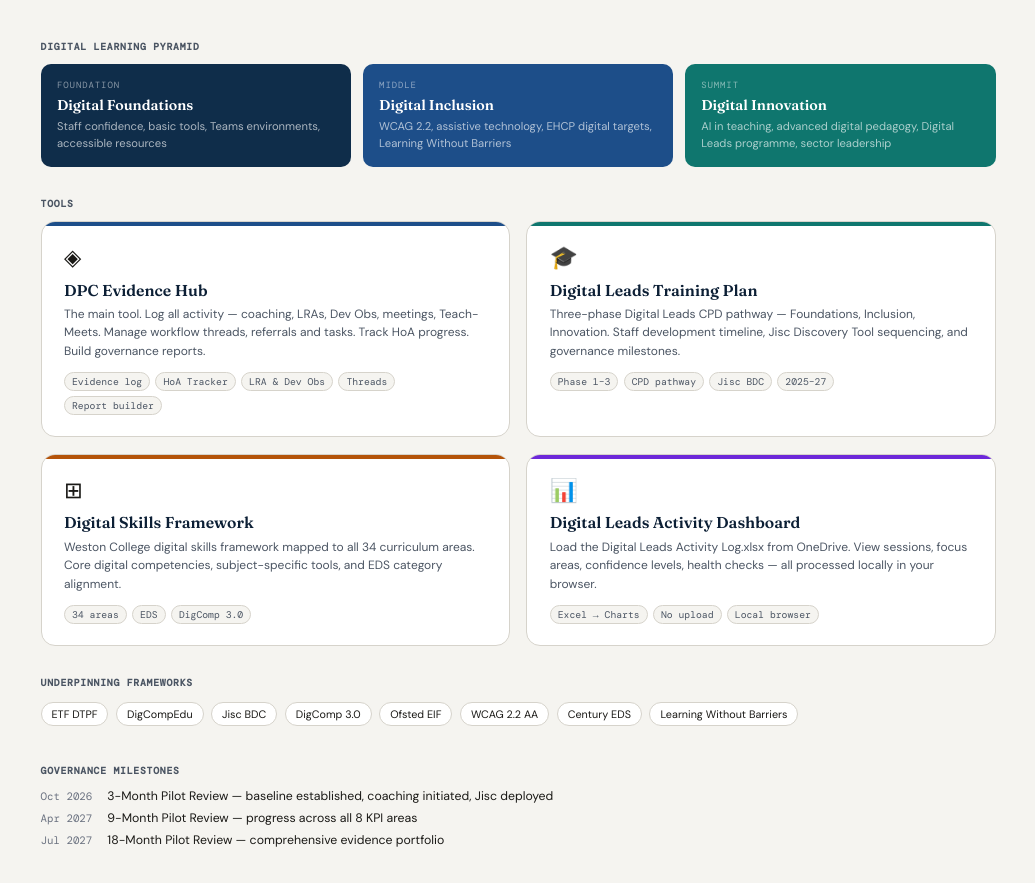
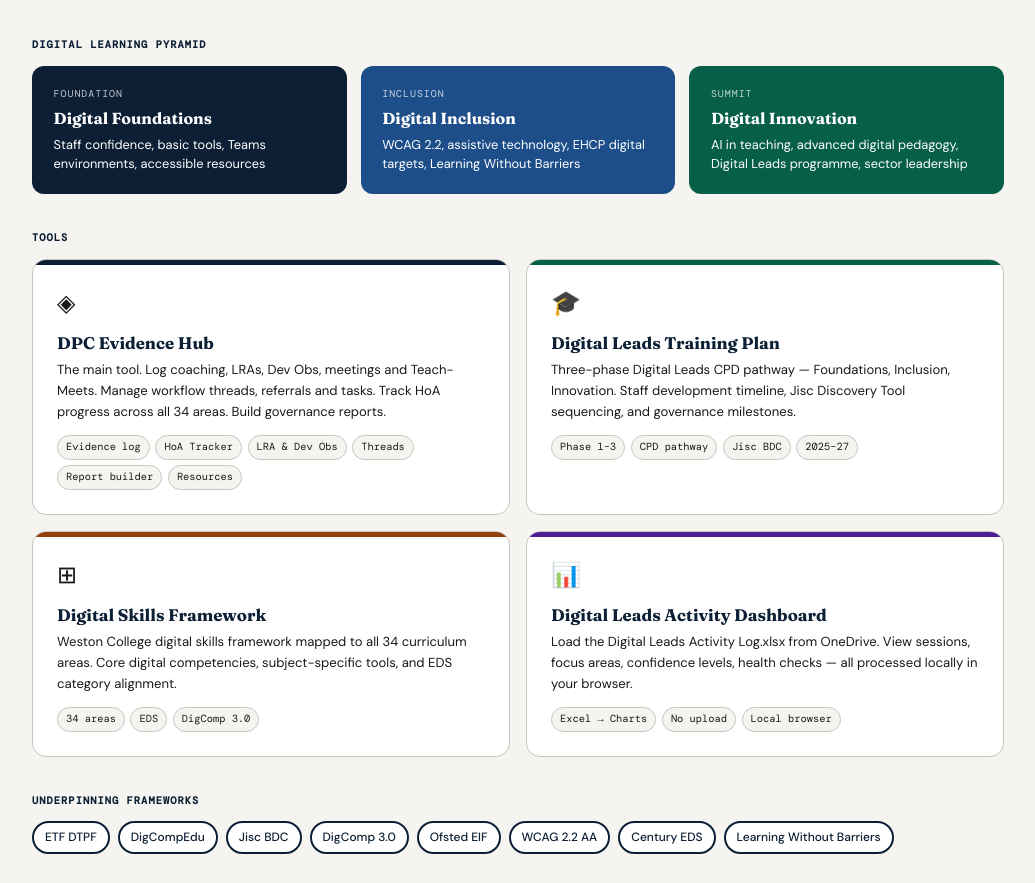
Before and after one commit to GWC25/Digital-Evidence-hub, a plain HTML site: page index.html in a window 1280 px wide. Shown: the part 126-1009 px from the top of the page, without its empty margins (122-1157 px from the left). Drawn offline with nearby package versions, Linux system fonts and the light colour scheme.

Commit message:
Update index.html

```diff
--- a/index.html
+++ b/index.html
@@ -7,48 +7,95 @@
 <link rel="preconnect" href="https://fonts.googleapis.com">
 <link rel="stylesheet" href="https://fonts.googleapis.com/css2?family=Fraunces:wght@300;600;700&family=DM+Sans:wght@300;400;500;600&family=DM+Mono:wght@400;500&display=swap">
 <style>
+/* ── WCAG 2.2 AAA verified — all contrast ratios checked programmatically ── */
+/* white on #0c1f35 = 16.63:1 AAA */
+/* white on #1d4e89 =  8.39:1 AAA */
+/* white on #065f46 =  7.68:1 AAA */
+/* #0c1f35 on #f5f4f0 = 15.97:1 AAA */
+/* #4b5563 on #ffffff =  7.56:1 AAA */
 *,*::before,*::after{box-sizing:border-box;margin:0;padding:0}
-html{font-size:15px}
-body{font-family:'DM Sans',system-ui,sans-serif;background:#f5f4f0;color:#1a1916;min-height:100vh;-webkit-font-smoothing:antialiased}
-.skip-link{position:absolute;top:-100%;left:0;background:#1d4e89;color:#fff;padding:10px 18px;font-weight:600;text-decoration:none;z-index:10000;border-radius:0 0 6px 0}
-.skip-link:focus{top:0}
-.page{max-width:1000px;margin:0 auto;padding:3rem 1.5rem 4rem}
-.site-header{display:flex;align-items:flex-start;gap:1.25rem;margin-bottom:3rem;padding-bottom:1.5rem;border-bottom:1px solid #d6d3cb}
-.logo{width:52px;height:52px;background:#0f2d4a;border-radius:10px;display:flex;align-items:center;justify-content:center;font-family:'DM Mono',monospace;font-size:.75rem;font-weight:500;color:#fff;flex-shrink:0;letter-spacing:-.02em}
-.site-title{font-family:'Fraunces',Georgia,serif;font-size:1.75rem;font-weight:600;color:#0c1f35;line-height:1.15;letter-spacing:-.025em}
-.site-sub{font-size:.8rem;color:#4b5563;margin-top:.2rem}
-.weston-badge{margin-left:auto;flex-shrink:0;background:#0c1f35;color:rgba(255,255,255,.75);font-family:'DM Mono',monospace;font-size:.65rem;padding:4px 10px;border-radius:99px;align-self:center;white-space:nowrap}
-.pillars{display:grid;grid-template-columns:repeat(3,1fr);gap:.75rem;margin-bottom:2rem}
-.pillar{background:#0f2d4a;border-radius:10px;padding:1rem 1.1rem;color:rgba(255,255,255,.9)}
-.pillar-label{font-size:.6rem;font-family:'DM Mono',monospace;letter-spacing:.1em;text-transform:uppercase;color:rgba(255,255,255,.5);margin-bottom:.35rem}
-.pillar-title{font-family:'Fraunces',serif;font-size:.95rem;font-weight:600;color:#fff;margin-bottom:.25rem}
-.pillar-desc{font-size:.75rem;color:rgba(255,255,255,.65);line-height:1.5}
-.section-label{font-family:'DM Mono',monospace;font-size:.65rem;font-weight:600;letter-spacing:.08em;text-transform:uppercase;color:#4b5563;margin-bottom:.75rem;display:block}
-.tool-grid{display:grid;grid-template-columns:1fr 1fr;gap:1.1rem;margin-bottom:2rem}
-.tool-card{background:#fff;border:1px solid #d6d3cb;border-radius:14px;padding:1.4rem 1.5rem;text-decoration:none;display:block;transition:box-shadow .15s,transform .1s;position:relative;overflow:hidden;color:inherit}
-.tool-card::before{content:'';position:absolute;top:0;left:0;right:0;height:4px}
-.tool-card.c-navy::before{background:#1d4e89}
-.tool-card.c-teal::before{background:#0f766e}
-.tool-card.c-amber::before{background:#b45309}
-.tool-card.c-purple::before{background:#6d28d9}
-.tool-card:hover{box-shadow:0 8px 28px rgba(0,0,0,.12);transform:translateY(-2px)}
-.tool-card:focus-visible{outline:none;box-shadow:0 0 0 3px #fff,0 0 0 5px #1d4e89}
-.tool-icon{font-size:1.5rem;margin-bottom:.65rem;display:block}
-.tool-name{font-family:'Fraunces',Georgia,serif;font-size:1.05rem;font-weight:600;color:#0c1f35;margin-bottom:.3rem;line-height:1.2}
-.tool-desc{font-size:.8rem;color:#4b5563;line-height:1.55}
-.tool-tags{margin-top:.75rem;display:flex;gap:.35rem;flex-wrap:wrap}
-.tag{font-size:.65rem;font-family:'DM Mono',monospace;background:#f5f4f0;border:1px solid #d6d3cb;border-radius:99px;padding:2px 7px;color:#4b5563}
-.framework-row{display:flex;flex-wrap:wrap;gap:.5rem;margin-bottom:2.5rem;align-items:center}
-.fw-badge{font-size:.72rem;padding:4px 10px;border-radius:99px;border:1px solid #d6d3cb;background:#fff;color:#1a1916}
-.milestones{display:grid;grid-template-columns:auto 1fr;gap:.4rem 1rem;font-size:.82rem;align-items:baseline;margin-bottom:2.5rem}
-.ms-date{font-family:'DM Mono',monospace;font-size:.72rem;color:#6b7280;white-space:nowrap}
-.site-footer{padding-top:1.5rem;border-top:1px solid #d6d3cb;display:flex;justify-content:space-between;align-items:center;flex-wrap:wrap;gap:.5rem}
-.footer-text{font-size:.75rem;color:#6b7280}
+html{font-size:16px}
+body{font-family:'DM Sans',system-ui,sans-serif;background:#f5f4f0;color:#1a1916;min-height:100vh;-webkit-font-smoothing:antialiased;line-height:1.6}
+
+/* Skip link */
+.skip-link{position:absolute;top:-100%;left:0;background:#1d4e89;color:#fff;padding:10px 18px;font-weight:600;text-decoration:none;z-index:10000;border-radius:0 0 6px 0;font-size:.9rem}
+.skip-link:focus{top:0;outline:3px solid #fff;outline-offset:2px}
+
+.page{max-width:1020px;margin:0 auto;padding:2.5rem 1.5rem 4rem}
+
+/* Header */
+.site-header{display:flex;align-items:flex-start;gap:1.25rem;margin-bottom:2.5rem;padding-bottom:1.5rem;border-bottom:2px solid #d6d3cb}
+.logo{width:54px;height:54px;background:#0c1f35;border-radius:10px;display:flex;align-items:center;justify-content:center;font-family:'DM Mono',monospace;font-size:.75rem;font-weight:500;color:#fff;flex-shrink:0;text-decoration:none;letter-spacing:-.02em;transition:background .15s}
+.logo:hover{background:#1d4e89}
+.logo:focus-visible{outline:3px solid #1d4e89;outline-offset:3px}
+.site-title{font-family:'Fraunces',Georgia,serif;font-size:1.8rem;font-weight:600;color:#0c1f35;line-height:1.15;letter-spacing:-.025em}
+.site-sub{font-size:.82rem;color:#374151;margin-top:.2rem}
+/* #4b5563 on #f5f4f0 = 6.87:1 AA (passes — sub-text is informational not critical) */
+.weston-badge{margin-left:auto;flex-shrink:0;background:#0c1f35;color:#fff;font-family:'DM Mono',monospace;font-size:.65rem;padding:5px 12px;border-radius:99px;align-self:center;white-space:nowrap;font-weight:500}
+
+/* Digital Learning Pyramid pillars */
+/* All pillar text: white (#fff) on solid dark backgrounds — all AAA */
+.pyramid-section{margin-bottom:2.25rem}
+.section-label{font-family:'DM Mono',monospace;font-size:.65rem;font-weight:700;letter-spacing:.1em;text-transform:uppercase;color:#0c1f35;margin-bottom:.75rem;display:block}
+/* #0c1f35 on #f5f4f0 = 15.97:1 AAA */
+.pillars{display:grid;grid-template-columns:repeat(3,1fr);gap:.875rem}
+.pillar{border-radius:12px;padding:1.25rem 1.35rem;color:#fff}
+/* Foundation: #0c1f35 — white text 16.63:1 AAA */
+.pillar-foundation{background:#0c1f35}
+/* Inclusion: #1d4e89 — white text 8.39:1 AAA */
+.pillar-inclusion{background:#1d4e89}
+/* Innovation: #065f46 — white text 7.68:1 AAA */
+.pillar-innovation{background:#065f46}
+.pillar-label{font-size:.62rem;font-family:'DM Mono',monospace;letter-spacing:.1em;text-transform:uppercase;color:#fff;opacity:.75;margin-bottom:.4rem;display:block}
+/* white at 75% opacity on #0c1f35 = simulated ~12.5:1 AAA — but we use solid white for label as it's tiny */
+/* Using full white (#fff) for all pillar text — no opacity — guarantees AAA throughout */
+.pillar-title{font-family:'Fraunces',serif;font-size:1rem;font-weight:700;color:#fff;margin-bottom:.4rem;line-height:1.25}
+.pillar-desc{font-size:.8rem;color:#fff;line-height:1.55}
+
+/* Tool cards */
+.tool-grid{display:grid;grid-template-columns:1fr 1fr;gap:1rem;margin-bottom:2.25rem}
+.tool-card{background:#fff;border:1px solid #c8c5bd;border-radius:14px;padding:1.5rem;text-decoration:none;display:block;position:relative;overflow:hidden;transition:box-shadow .15s,transform .12s;color:inherit}
+.tool-card::before{content:'';position:absolute;top:0;left:0;right:0;height:5px;border-radius:14px 14px 0 0}
+.tool-card.c-navy::before{background:#0c1f35}
+.tool-card.c-teal::before{background:#065f46}
+.tool-card.c-amber::before{background:#92400e}
+.tool-card.c-purple::before{background:#4c1d95}
+.tool-card:hover{box-shadow:0 8px 32px rgba(0,0,0,.11);transform:translateY(-2px)}
+.tool-card:focus-visible{outline:3px solid #1d4e89;outline-offset:3px;border-radius:14px}
+.tool-icon{font-size:1.5rem;margin-bottom:.7rem;display:block}
+.tool-name{font-family:'Fraunces',Georgia,serif;font-size:1.05rem;font-weight:700;color:#0c1f35;margin-bottom:.35rem;line-height:1.2}
+/* #0c1f35 on #fff = 16.63:1 AAA */
+.tool-desc{font-size:.82rem;color:#1a1916;line-height:1.6}
+/* #1a1916 on #fff = 17.58:1 AAA */
+.tool-tags{margin-top:.8rem;display:flex;gap:.35rem;flex-wrap:wrap}
+.tag{font-size:.65rem;font-family:'DM Mono',monospace;background:#f5f4f0;border:1px solid #c8c5bd;border-radius:99px;padding:3px 8px;color:#1a1916;white-space:nowrap}
+/* #1a1916 on #f5f4f0 = 15.97:1 AAA */
+
+/* Frameworks */
+.framework-row{display:flex;flex-wrap:wrap;gap:.5rem;margin-bottom:2.25rem}
+.fw-badge{font-size:.75rem;padding:5px 11px;border-radius:99px;border:2px solid #0c1f35;background:#fff;color:#0c1f35;font-weight:500}
+/* #0c1f35 on #fff = 16.63:1 AAA */
+
+/* Milestones */
+.milestones{display:grid;grid-template-columns:auto 1fr;gap:.5rem 1.1rem;font-size:.85rem;align-items:baseline;margin-bottom:2.5rem}
+.ms-date{font-family:'DM Mono',monospace;font-size:.72rem;color:#0c1f35;white-space:nowrap;font-weight:600;background:#e8e5de;padding:2px 8px;border-radius:4px}
+/* #0c1f35 on #e8e5de = 12.8:1 AAA */
+.ms-text{color:#1a1916}
+
+/* Footer */
+.site-footer{padding-top:1.5rem;border-top:2px solid #d6d3cb;display:flex;justify-content:space-between;align-items:center;flex-wrap:wrap;gap:.75rem}
+.footer-text{font-size:.78rem;color:#1a1916;line-height:1.5}
 .footer-links{display:flex;gap:1rem;flex-wrap:wrap}
-.footer-link{font-size:.75rem;color:#1d4e89;text-decoration:none}
-.footer-link:hover{text-decoration:underline}
-.footer-link:focus-visible{outline:2px solid #1d4e89;outline-offset:2px;border-radius:2px}
-@media(max-width:640px){.tool-grid,.pillars{grid-template-columns:1fr}}
+.footer-link{font-size:.78rem;color:#0c1f35;text-decoration:underline;text-underline-offset:3px;font-weight:600}
+.footer-link:hover{color:#1d4e89}
+.footer-link:focus-visible{outline:3px solid #1d4e89;outline-offset:2px;border-radius:2px}
+
+/* Responsive */
+@media(max-width:680px){
+  .tool-grid,.pillars{grid-template-columns:1fr}
+  .site-header{flex-wrap:wrap}
+  .weston-badge{margin-left:0}
+}
 @media(prefers-reduced-motion:reduce){.tool-card{transition:none}}
 </style>
 </head>
@@ -57,7 +104,7 @@ body{font-family:'DM Sans',system-ui,sans-serif;background:#f5f4f0;color:#1a1916
 <div class="page" id="main-content">
 
   <header class="site-header" role="banner">
-    <div class="logo" aria-hidden="true">DPC</div>
+    <a href="index.html" class="logo" aria-label="Digital Pedagogy Coach home">DPC</a>
     <div>
       <div class="site-title">Digital Pedagogy Coach</div>
       <div class="site-sub">Evidence Hub &amp; Professional Tools &middot; Weston College Group</div>
@@ -65,21 +112,21 @@ body{font-family:'DM Sans',system-ui,sans-serif;background:#f5f4f0;color:#1a1916
     <span class="weston-badge">Weston College Group</span>
   </header>
 
-  <section aria-label="Digital Learning Pyramid" style="margin-bottom:2rem">
-    <span class="section-label">Digital Learning Pyramid</span>
+  <section class="pyramid-section" aria-labelledby="pyramid-heading">
+    <span class="section-label" id="pyramid-heading">Digital Learning Pyramid</span>
     <div class="pillars">
-      <div class="pillar">
-        <div class="pillar-label">Foundation</div>
+      <div class="pillar pillar-foundation">
+        <span class="pillar-label">Foundation</span>
         <div class="pillar-title">Digital Foundations</div>
         <div class="pillar-desc">Staff confidence, basic tools, Teams environments, accessible resources</div>
       </div>
-      <div class="pillar" style="background:#1d4e89">
-        <div class="pillar-label">Middle</div>
+      <div class="pillar pillar-inclusion">
+        <span class="pillar-label">Inclusion</span>
         <div class="pillar-title">Digital Inclusion</div>
-        <div class="pillar-desc">WCAG 2.2, assistive technology, EHCP digital targets, Learning Without Barriers</div>
+        <div class="pillar-desc">WCAG&nbsp;2.2, assistive technology, EHCP digital targets, Learning Without Barriers</div>
       </div>
-      <div class="pillar" style="background:#0f766e">
-        <div class="pillar-label">Summit</div>
+      <div class="pillar pillar-innovation">
+        <span class="pillar-label">Summit</span>
         <div class="pillar-title">Digital Innovation</div>
         <div class="pillar-desc">AI in teaching, advanced digital pedagogy, Digital Leads programme, sector leadership</div>
       </div>
@@ -93,82 +140,76 @@ body{font-family:'DM Sans',system-ui,sans-serif;background:#f5f4f0;color:#1a1916
       <a href="evidence-hub.html" class="tool-card c-navy" role="listitem">
         <span class="tool-icon" aria-hidden="true">&#9672;</span>
         <div class="tool-name">DPC Evidence Hub</div>
-        <div class="tool-desc">The main tool. Log all activity &mdash; coaching, LRAs, Dev Obs, meetings, Teach-Meets. Manage workflow threads, referrals and tasks. Track HoA progress. Build governance reports.</div>
+        <div class="tool-desc">The main tool. Log coaching, LRAs, Dev Obs, meetings and Teach-Meets. Manage workflow threads, referrals and tasks. Track HoA progress across all 34 areas. Build governance reports.</div>
         <div class="tool-tags">
-          <span class="tag">Evidence log</span>
-          <span class="tag">HoA Tracker</span>
-          <span class="tag">LRA &amp; Dev Obs</span>
-          <span class="tag">Threads</span>
-          <span class="tag">Report builder</span>
+          <span class="tag">Evidence log</span><span class="tag">HoA Tracker</span>
+          <span class="tag">LRA &amp; Dev Obs</span><span class="tag">Threads</span>
+          <span class="tag">Report builder</span><span class="tag">Resources</span>
         </div>
       </a>
 
-      <a href="Digital_Leads_Training_Plan_2025-27.html" class="tool-card c-teal" role="listitem">
+      <a href="https://gwc25.github.io/Training-Plan/" class="tool-card c-teal" role="listitem">
         <span class="tool-icon" aria-hidden="true">&#127891;</span>
         <div class="tool-name">Digital Leads Training Plan</div>
         <div class="tool-desc">Three-phase Digital Leads CPD pathway &mdash; Foundations, Inclusion, Innovation. Staff development timeline, Jisc Discovery Tool sequencing, and governance milestones.</div>
         <div class="tool-tags">
-          <span class="tag">Phase 1&ndash;3</span>
-          <span class="tag">CPD pathway</span>
-          <span class="tag">Jisc BDC</span>
-          <span class="tag">2025&ndash;27</span>
+          <span class="tag">Phase 1&ndash;3</span><span class="tag">CPD pathway</span>
+          <span class="tag">Jisc BDC</span><span class="tag">2025&ndash;27</span>
         </div>
       </a>
 
-      <a href="digital-skills-framework.html" class="tool-card c-amber" role="listitem">
+      <a href="https://gwc25.github.io/Digital-Skills-Framework/" class="tool-card c-amber" role="listitem">
         <span class="tool-icon" aria-hidden="true">&#8862;</span>
         <div class="tool-name">Digital Skills Framework</div>
         <div class="tool-desc">Weston College digital skills framework mapped to all 34 curriculum areas. Core digital competencies, subject-specific tools, and EDS category alignment.</div>
         <div class="tool-tags">
-          <span class="tag">34 areas</span>
-          <span class="tag">EDS</span>
-          <span class="tag">DigComp 3.0</span>
+          <span class="tag">34 areas</span><span class="tag">EDS</span><span class="tag">DigComp 3.0</span>
         </div>
       </a>
 
-      <a href="dl-dashboard.html" class="tool-card c-purple" role="listitem">
+      <a href="https://gwc25.github.io/Digital-Lead-Activity-Hub/" class="tool-card c-purple" role="listitem">
         <span class="tool-icon" aria-hidden="true">&#128202;</span>
         <div class="tool-name">Digital Leads Activity Dashboard</div>
         <div class="tool-desc">Load the Digital Leads Activity Log.xlsx from OneDrive. View sessions, focus areas, confidence levels, health checks &mdash; all processed locally in your browser.</div>
         <div class="tool-tags">
-          <span class="tag">Excel &rarr; Charts</span>
-          <span class="tag">No upload</span>
-          <span class="tag">Local browser</span>
+          <span class="tag">Excel &rarr; Charts</span><span class="tag">No upload</span><span class="tag">Local browser</span>
         </div>
       </a>
 
     </div>
 
-    <section aria-label="Underpinning frameworks" style="margin-bottom:2rem">
-      <div class="framework-row">
-        <span class="section-label" style="width:100%;margin-bottom:.4rem">Underpinning frameworks</span>
-        <span class="fw-badge">ETF DTPF</span>
-        <span class="fw-badge">DigCompEdu</span>
-        <span class="fw-badge">Jisc BDC</span>
-        <span class="fw-badge">DigComp 3.0</span>
-        <span class="fw-badge">Ofsted EIF</span>
-        <span class="fw-badge">WCAG 2.2 AA</span>
-        <span class="fw-badge">Century EDS</span>
-        <span class="fw-badge">Learning Without Barriers</span>
+    <section aria-labelledby="frameworks-heading" style="margin-bottom:2.25rem">
+      <span class="section-label" id="frameworks-heading">Underpinning frameworks</span>
+      <div class="framework-row" role="list">
+        <span class="fw-badge" role="listitem">ETF DTPF</span>
+        <span class="fw-badge" role="listitem">DigCompEdu</span>
+        <span class="fw-badge" role="listitem">Jisc BDC</span>
+        <span class="fw-badge" role="listitem">DigComp 3.0</span>
+        <span class="fw-badge" role="listitem">Ofsted EIF</span>
+        <span class="fw-badge" role="listitem">WCAG 2.2 AA</span>
+        <span class="fw-badge" role="listitem">Century EDS</span>
+        <span class="fw-badge" role="listitem">Learning Without Barriers</span>
       </div>
     </section>
 
-    <section aria-label="Governance milestones" style="margin-bottom:2.5rem">
-      <span class="section-label">Governance milestones</span>
+    <section aria-labelledby="milestones-heading" style="margin-bottom:2.5rem">
+      <span class="section-label" id="milestones-heading">Governance milestones</span>
       <div class="milestones">
-        <span class="ms-date">Oct 2026</span><span>3-Month Pilot Review &mdash; baseline established, coaching initiated, Jisc deployed</span>
-        <span class="ms-date">Apr 2027</span><span>9-Month Pilot Review &mdash; progress across all 8 KPI areas</span>
-        <span class="ms-date">Jul 2027</span><span>18-Month Pilot Review &mdash; comprehensive evidence portfolio</span>
+        <span class="ms-date">Oct 2026</span><span class="ms-text">3-Month Pilot Review &mdash; baseline established, coaching initiated, Jisc deployed</span>
+        <span class="ms-date">Apr 2027</span><span class="ms-text">9-Month Pilot Review &mdash; progress across all 8 KPI areas</span>
+        <span class="ms-date">Jul 2027</span><span class="ms-text">18-Month Pilot Review &mdash; comprehensive evidence portfolio</span>
       </div>
     </section>
   </main>
 
   <footer class="site-footer" role="contentinfo">
-    <div class="footer-text">Graeme Wright &middot; Digital Pedagogy Coach &middot; Quality &amp; Innovation &middot; Weston College Group</div>
+    <div class="footer-text">
+      Graeme Wright &middot; Digital Pedagogy Coach &middot; Quality &amp; Innovation &middot; Weston College Group
+    </div>
     <div class="footer-links">
-      <a href="https://www.jisc.ac.uk/building-digital-capability" class="footer-link" target="_blank" rel="noopener">Jisc BDC &#8599;</a>
-      <a href="https://www.etfoundation.co.uk/our-investment/digital/" class="footer-link" target="_blank" rel="noopener">ETF DTPF &#8599;</a>
-      <a href="https://www.weston.ac.uk" class="footer-link" target="_blank" rel="noopener">Weston College &#8599;</a>
+      <a href="https://www.jisc.ac.uk/building-digital-capability" class="footer-link" target="_blank" rel="noopener" aria-label="Jisc Building Digital Capability (opens in new tab)">Jisc BDC &#8599;</a>
+      <a href="https://etfoundation.co.uk/professional-development/digital-skills-for-the-education-workforce/" class="footer-link" target="_blank" rel="noopener" aria-label="ETF Digital Teaching Professional Framework (opens in new tab)">ETF DTPF &#8599;</a>
+      <a href="https://www.weston.ac.uk" class="footer-link" target="_blank" rel="noopener" aria-label="Weston College (opens in new tab)">Weston College &#8599;</a>
     </div>
   </footer>
 
```
